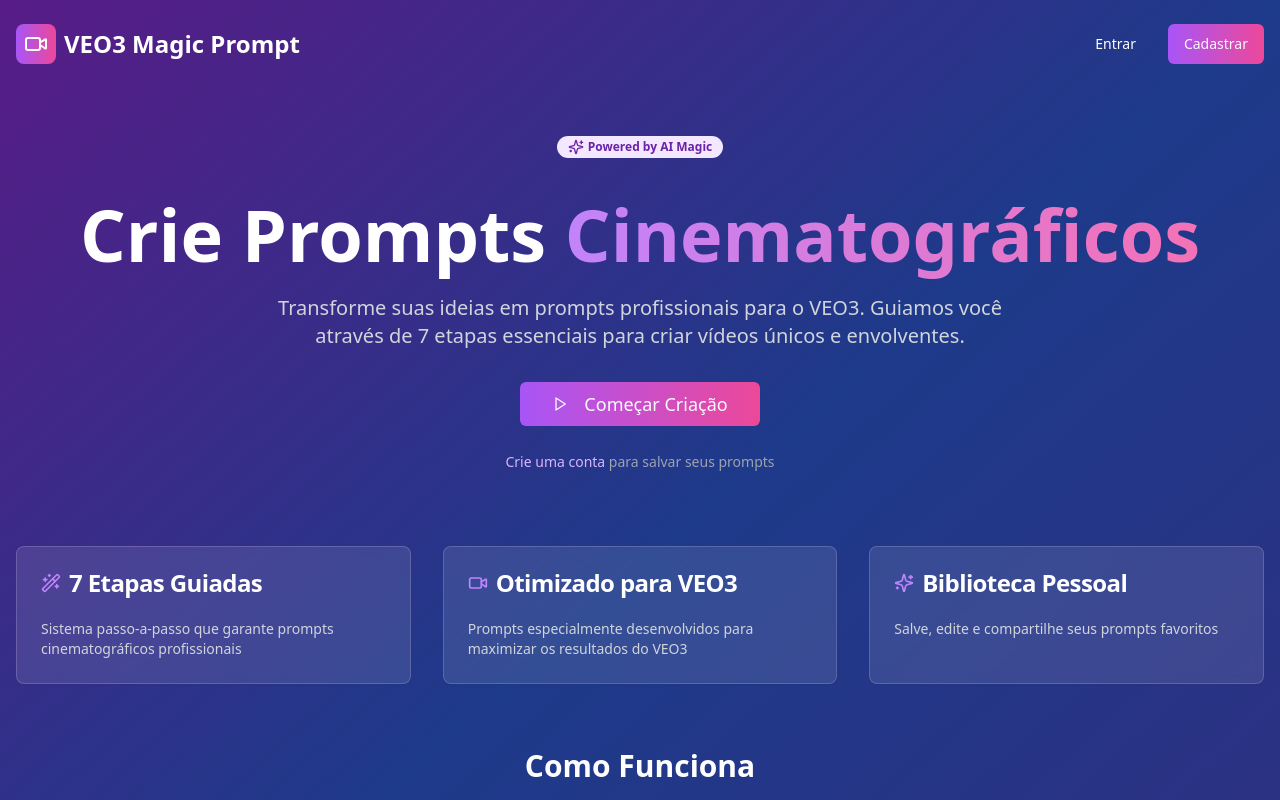
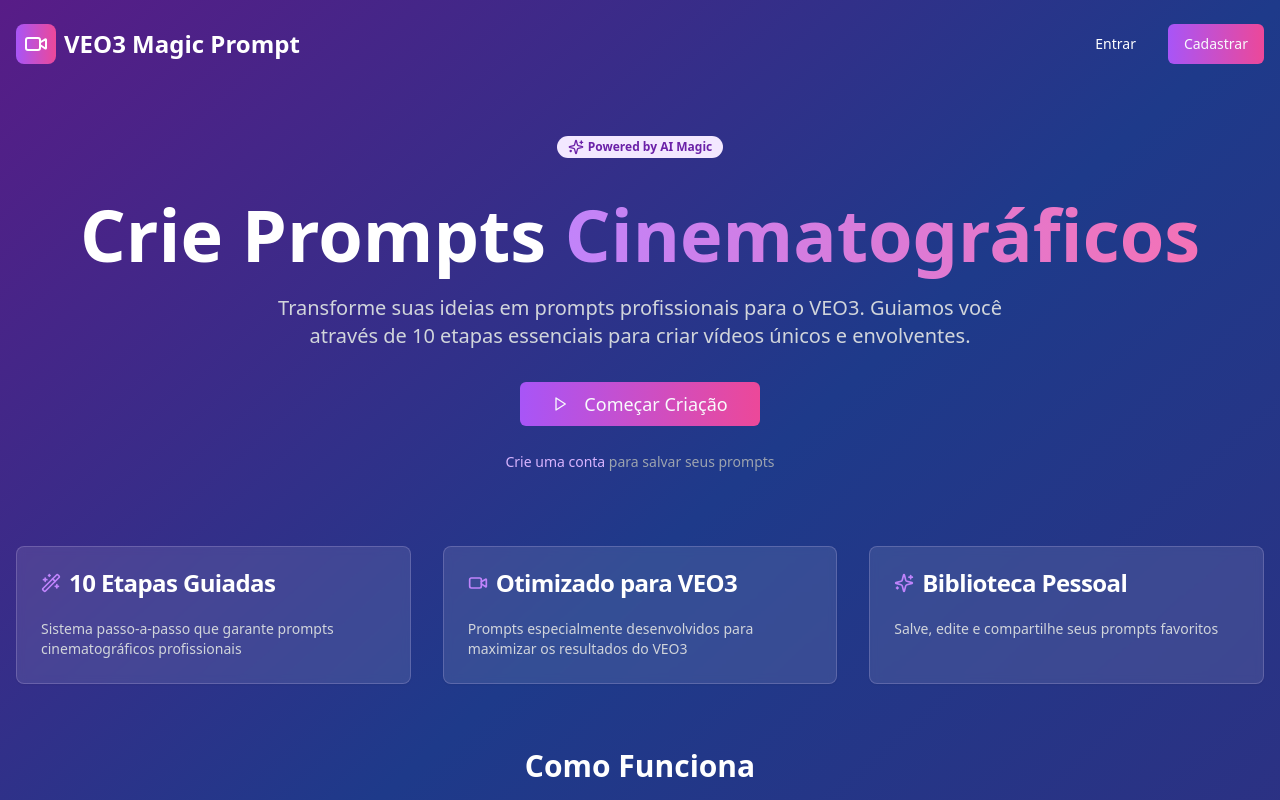
Before and after one commit to pablohga/veo3-magic-prompt-weaver, a React (Vite) app: page / in a window 1280 px wide. Shown: the top 800 px of the page. Built offline with nearby package versions, Linux system fonts and the light colour scheme.

Commit message:
`Update Index.tsx: change "7 Etapas Guiadas" to "10 Etapas Guiadas" and "7 etapas essenciais" to "10 etapas essenciais"`

```diff
--- a/src/pages/Index.tsx
+++ b/src/pages/Index.tsx
@@ -95,7 +95,7 @@ const Index = () => {
           </h1>
           <p className="text-xl text-gray-300 mb-8 max-w-3xl mx-auto">
             Transforme suas ideias em prompts profissionais para o VEO3.
-            Guiamos você através de 7 etapas essenciais para criar vídeos únicos e envolventes.
+            Guiamos você através de 10 etapas essenciais para criar vídeos únicos e envolventes.
           </p>
           <Button
             size="lg"
@@ -125,7 +125,7 @@ const Index = () => {
             <CardHeader>
               <CardTitle className="text-white flex items-center">
                 <Wand2 className="w-5 h-5 mr-2 text-purple-400" />
-                7 Etapas Guiadas
+                10 Etapas Guiadas
               </CardTitle>
             </CardHeader>
             <CardContent>
```
